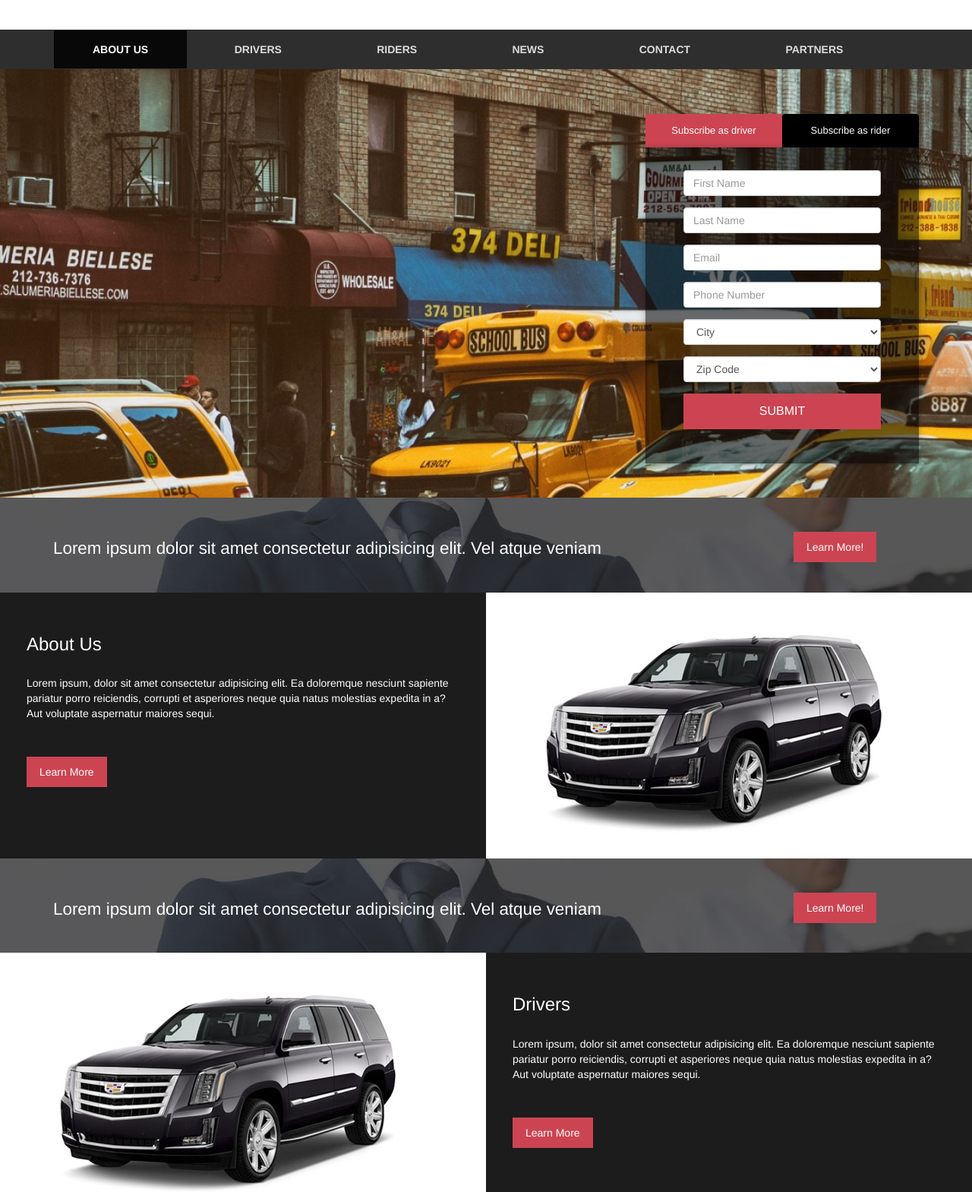
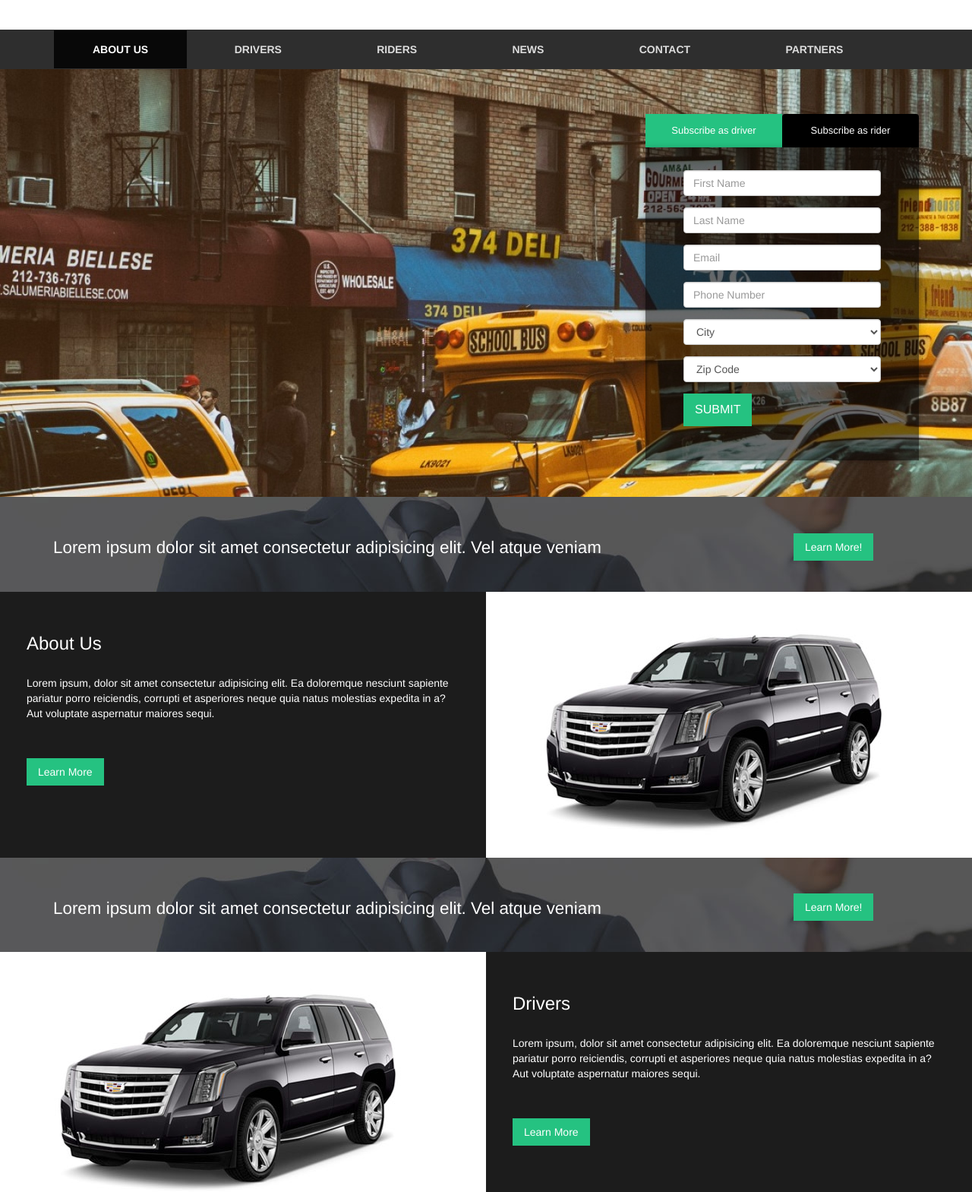
Before and after one commit to chipblaster/pubcabs, a website: page index.html in a window 1280 px wide. Shown: the part 31-1600 px from the top of the page at 76% size. Drawn offline with Linux system fonts and the light colour scheme.

Commit message:
saleh update

```diff
--- a/assets/css/scss/aboutUs.scss
+++ b/assets/css/scss/aboutUs.scss
@@ -13,20 +13,7 @@
             color: white;
             margin-bottom: 10%;
         }
-        a{
-            background: #cc4452;
-            border-radius: 0;
-            border: 2px solid #cc4452;
-            transition: all 400ms cubic-bezier(0.4, 0, 0.2, 1);
-            color: white;
-            text-decoration: none;
-            padding: 10px 15px;
-            &:hover{
-                border: 2px solid #cc4452;
-                background: transparent;
-                color: white;
-            }
-        }
+
 
     }
     .aboutUsImage{
--- a/assets/css/scss/content.scss
+++ b/assets/css/scss/content.scss
@@ -15,25 +15,9 @@
         padding: 0 0 25px;
       }
 
-      .btn-success {
-        background:#cc4452;
-        border-radius:0;
-        border: 2px solid #cc4452;
-        webkit-transition: all 400ms cubic-bezier(.4,0,.2,1);
-        transition: all 400ms cubic-bezier(.4,0,.2,1);
-      }
 
-      .btn-success:hover,.btn-success:focus {
-        background: rgba(26, 161, 157, 0);
-        border: 2px solid #cc4452;
-        webkit-transition: all 400ms cubic-bezier(.4,0,.2,1);
-        transition: all 400ms cubic-bezier(.4,0,.2,1);
-        color:white;
-      }
 
-      a {
-        color: #23bab5;
-      }
+
 
       ul {
         list-style-type: none;
@@ -107,7 +91,7 @@
 
       .nav-tab-holder .nav-tabs > li.active > a, .nav-tabs > li.active > a:hover, .nav-tabs > li.active > a:focus {
         color: #FFF;
-        background-color: #cc4452;
+        background-color: #25c281;
         border: 0;
         border-radius: 0;
         padding: 13px;
--- a/assets/css/scss/driverAbout.scss
+++ b/assets/css/scss/driverAbout.scss
@@ -13,19 +13,6 @@
 
     .driverAboutBtn{
         margin-top: 10%;
-        a{
-            background: #cc4452;
-            border-radius: 0;
-            border: 2px solid #cc4452;
-            transition: all 400ms cubic-bezier(0.4, 0, 0.2, 1);
-            color: white;
-            text-decoration: none;
-            padding: 10px 15px;
-            &:hover{
-                border: 2px solid #cc4452;
-                background: transparent;
-                color: white;
-            }
-          }
+
     }
 }
--- a/assets/css/scss/driversUs.scss
+++ b/assets/css/scss/driversUs.scss
@@ -20,19 +20,6 @@ p{
     color: white;
     margin-bottom: 10%;
 }
-a{
-    background: #cc4452;
-    border-radius: 0;
-    border: 2px solid #cc4452;
-    transition: all 400ms cubic-bezier(0.4, 0, 0.2, 1);
-    color: white;
-    text-decoration: none;
-    padding: 10px 15px;
-    &:hover{
-        border: 2px solid #cc4452;
-        background: transparent;
-        color: white;
-    }
-    }
+
 }
 }
--- a/assets/css/scss/main.scss
+++ b/assets/css/scss/main.scss
@@ -24,4 +24,9 @@
     color: white;
     text-decoration: none;
     padding: 10px 15px;
+    &:hover{
+        background-color: #25c281;
+        border-radius: 0;
+        border: 0;
+    }
 }
--- a/assets/css/scss/passengerAbout.scss
+++ b/assets/css/scss/passengerAbout.scss
@@ -12,19 +12,5 @@
     .passengerAboutBtn{
         margin-top: 10%;
 
-  a{
-    background: #cc4452;
-    border-radius: 0;
-    border: 2px solid #cc4452;
-    transition: all 400ms cubic-bezier(0.4, 0, 0.2, 1);
-    color: white;
-    text-decoration: none;
-    padding: 10px 15px;
-    &:hover{
-        border: 2px solid #cc4452;
-        background: transparent;
-        color: white;
-    }
-  }
     }
 }
--- a/index.html
+++ b/index.html
@@ -71,7 +71,7 @@
                  <div class="row marginAuto">
                     <div class="col-xl-4 col-lg-4 col-md-12 col-sm-12 col-xs-12 nav-tab-holder">
                        <ul class="nav nav-tabs row" role="tablist">
-                          <li role="presentation" class="active col-sm-6"><a href="#home" aria-controls="home" role="tab" data-toggle="tab">Subscribe as driver</a></li>
+                          <li role="presentation" class="active col-sm-6"><a href="#home" aria-controls="home" role="tab" data-toggle="tab" class="btnAll">Subscribe as driver</a></li>
                           <li role="presentation" class="col-sm-6"><a href="#profile" aria-controls="profile" role="tab" data-toggle="tab">Subscribe as rider</a></li>
                        </ul>
                     </div>
@@ -109,7 +109,7 @@
                                       </select>
                                    </div>
                                    <div class="form-group">
-                                      <input type="submit" class="btn btn-success btn-block"  value="SUBMIT">
+                                      <input type="submit" class="btn btn-success btn-blockß btnAll"  value="SUBMIT">
                                    </div>
                                 </form>
                              </article>
@@ -150,7 +150,7 @@
                                       </select>
                                    </div>
                                    <div class="form-group">
-                                      <input type="submit" class="btn btn-success btn-block"  value="SUBMIT">
+                                      <input type="submit" class="btn btn-success btn-blockß btnAll"  value="SUBMIT">
                                    </div>
                                 </form>
                              </article>
@@ -180,7 +180,7 @@
 </div>
 <div class="col-xl-2 col-lg-2 col-md-2 col-sm-12 col-xs-12">
   <div class="passengerAboutBtn">
-    <a href="" class="">Learn More!</a>
+    <a href="" class="btnAll">Learn More!</a>
   </div>
 </div>
  </div>
@@ -201,7 +201,7 @@
           <div class="aboutUsInfo">
             <h3>About Us</h3>
             <p>Lorem ipsum, dolor sit amet consectetur adipisicing elit. Ea doloremque nesciunt sapiente pariatur porro reiciendis, corrupti et asperiores neque quia natus molestias expedita in a? Aut voluptate aspernatur maiores sequi.</p>
-            <a href="">Learn More</a>
+            <a href="" class="btnAll">Learn More</a>
           </div>
         </div>
         <div class="col-xl-6 col-lg-6 col-md-6 col-sm-12 col-xs-12 nopadding">
@@ -229,7 +229,7 @@
           </div>
           <div class="col-xl-2 col-lg-2 col-md-2 col-sm-12 col-xs-12">
             <div class="driverAboutBtn">
-              <a href="" class="">Learn More!</a>
+              <a href="" class="btnAll">Learn More!</a>
             </div>
           </div>
            </div>
@@ -254,7 +254,7 @@
 <div class="driverUsInfo">
     <h3>Drivers</h3>
     <p>Lorem ipsum, dolor sit amet consectetur adipisicing elit. Ea doloremque nesciunt sapiente pariatur porro reiciendis, corrupti et asperiores neque quia natus molestias expedita in a? Aut voluptate aspernatur maiores sequi.</p>
-    <a href="">Learn More</a>
+    <a href="" class="btnAll">Learn More</a>
 
 </div>
       </div>
@@ -304,7 +304,7 @@
                 </p>
                 <form class="signup" action="index.html" method="post">
                    <div class="form-group">
-                      <input type="submit" class="btn btn-success btn-blockß"  value="Subscribe">
+                      <input type="submit" class="btn btn-success btn-blockß btnAll"  value="Subscribe">
 
                    </div>
                 </form>
@@ -350,14 +350,25 @@
 
 		var navDiv = '#nav';
 
-		$('#nav-wrapper').css('min-height', $(navDiv).height());
-		//$('#nav-wrapper').height($('#nav').height() );
+		// $('#nav-wrapper').css('min-height', $(navDiv).height());
+		// $('#nav-wrapper').height($('#nav').height() );
 
 		$(navDiv).affix({
 			offset: $(navDiv).position()
 		});
 
-	});
+  });
+//   var wrap = $("#nav");
+//   wrap.on("scroll", function(e) {
+
+//   if (this.scrollTop > 147) {
+//     wrap.addClass("navDiv");
+//   } else {
+//     wrap.removeClass("navDiv");
+//   }
+
+// });
+
 
 })(jQuery);
 </script>
```
Also changed, not shown: assets/css/main.css.
